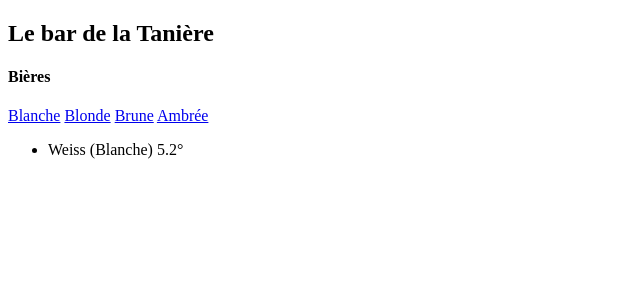
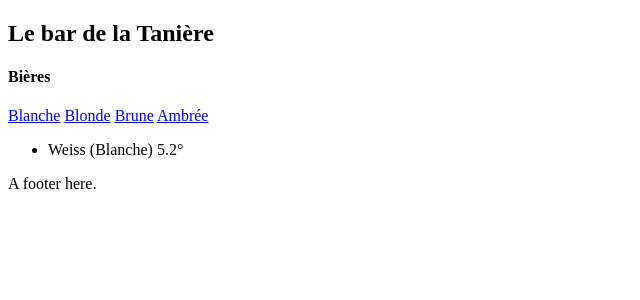
Before and after one commit to B4nanaJuice/bar-manager, a Flask app: page /beers in a window 1280 px wide. Shown: the part 26-326 px from the top of the page, without its empty margins (0-640 px from the left). Run offline with Flask 3, Linux system fonts and the light colour scheme.

Commit message:
Update footer.html.jinja

```diff
--- a/templates/components/footer.html.jinja
+++ b/templates/components/footer.html.jinja
@@ -1,5 +1,7 @@
 {% macro footer() %}
 
-<div class="footer"></div>
+<div class="footer">
+    A footer here.
+</div>
 
 {% endmacro %}
```
